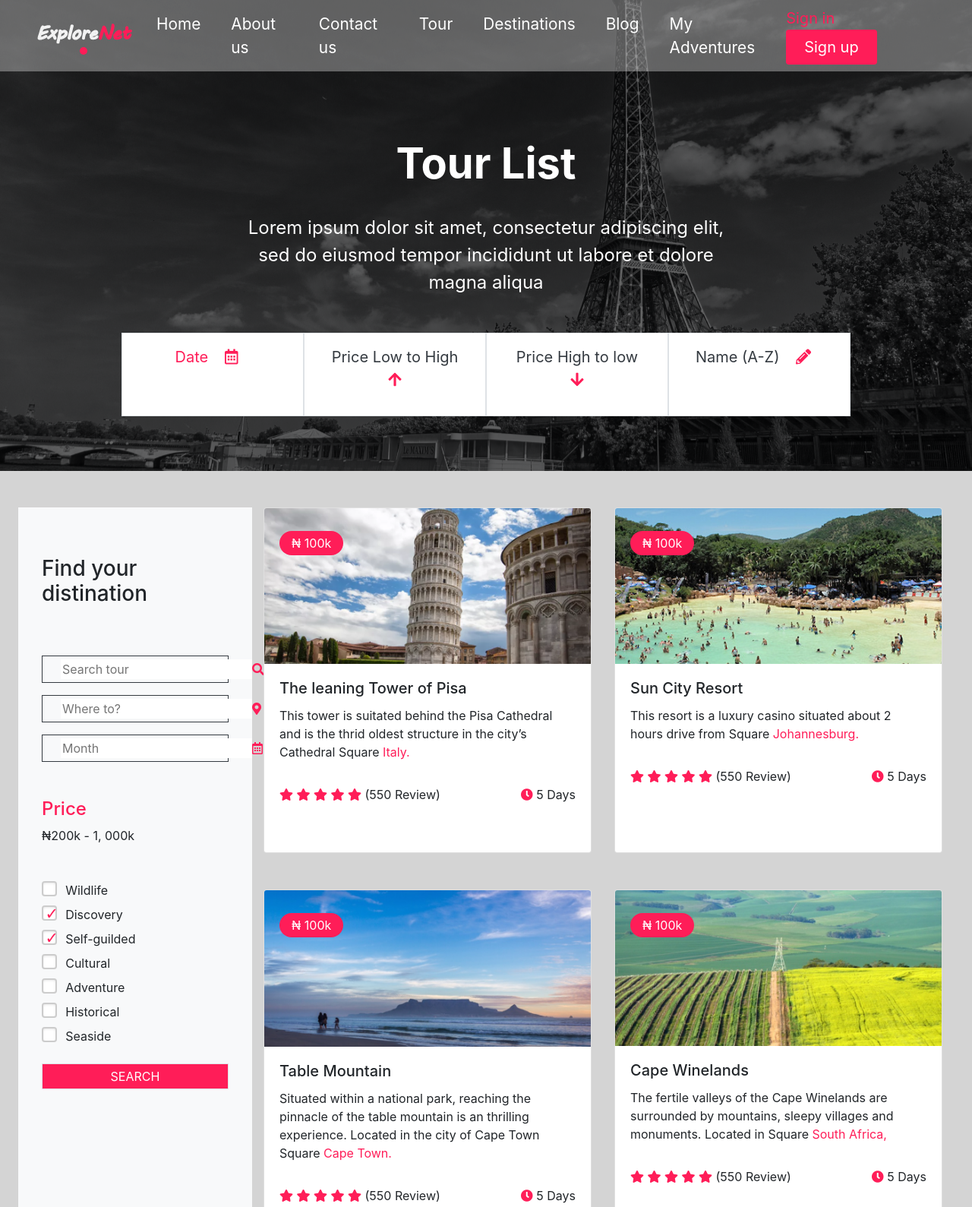
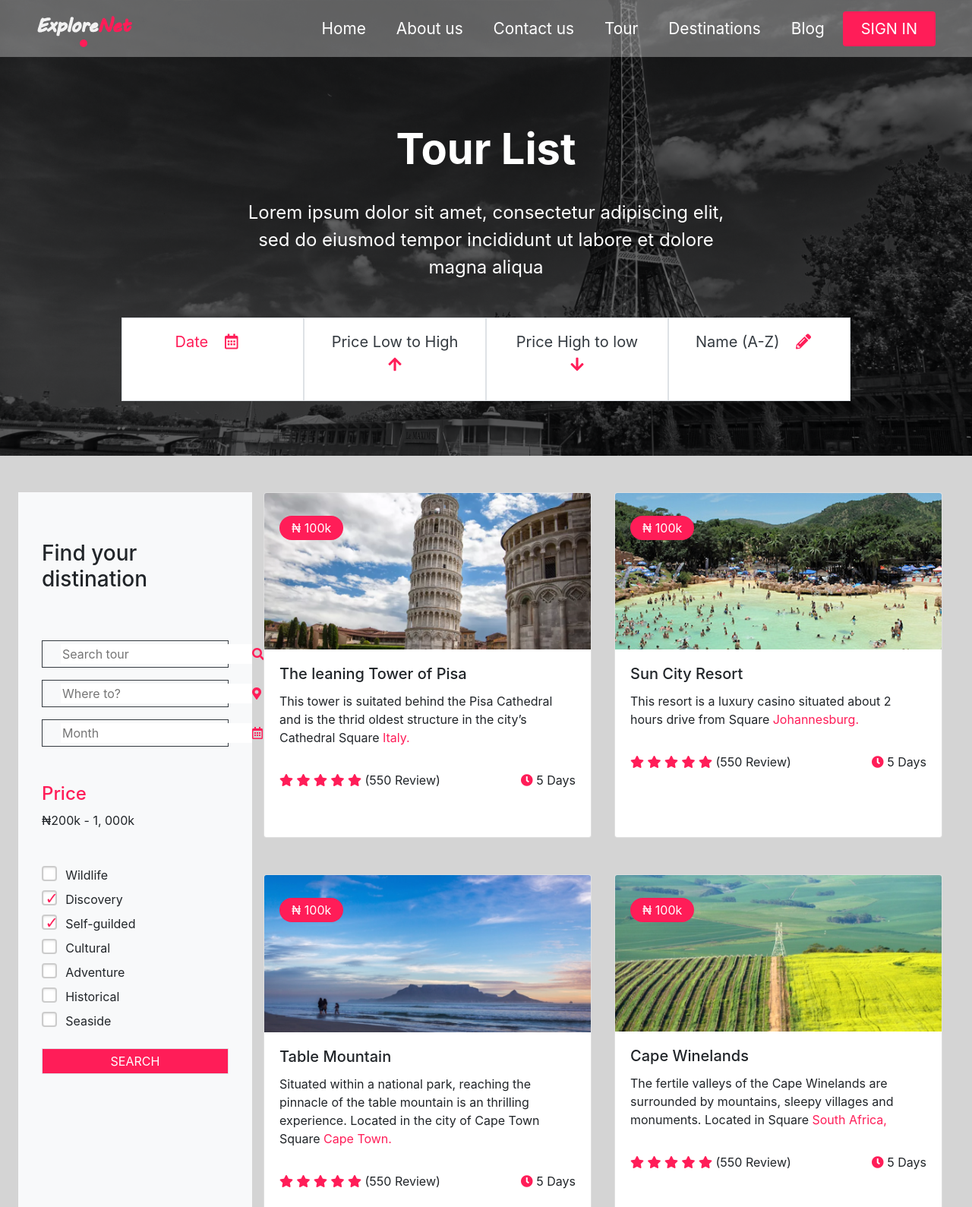
Before and after one commit to slickben/travel-deploy, a plain HTML site: page index.html in a window 1280 px wide. Shown: the top 1589 px of the page at 76% size. Drawn offline with nearby package versions, Linux system fonts and the light colour scheme; files whose address does not match are found by name.

Commit message:
fix bug on the nav and card

```diff
--- a/index.html
+++ b/index.html
@@ -69,13 +69,11 @@
                 <li class="nav-item mr-xl-3 ml-xl-2">
                   <a class="nav-link text-white  " href="#" tabindex="-1" aria-disabled="true">Blog</a>
                 </li>
-                <li class="nav-item mr-xl-3 ml-xl-2">
-                  <a class="nav-link text-white  " href="#" tabindex="-1" aria-disabled="true">My Adventures</a>
-                </li>
+
               </ul>
               <form style="font-size: 20px;" class="form-inline my-2 my-lg-0">
-                <a class="primary-color mr-4" href=#>Sign in</a>
-                <a  class="bg-primary-color text-white rounded py-2 px-4"  href=#>Sign up</a>
+
+                <a  class="bg-primary-color text-white rounded py-2 px-4"  href=#>SIGN IN</a>
               </form>
             </div>
           </nav>
@@ -167,7 +165,9 @@
             <div class="col-xl-6">
               <div class="card mb-5 custom-mh" >
                 <div class="position-relative">
+                  <a href="#">
                     <img src="./images/tour/GettyImages-695281734-5bbb80ee46e0fb0051895bc2 1 (1).png" class="card-img-top"  alt="...">
+                  </a>
                   <p style="left:  20px; top: 30px;" class="rounded-pill py-1 px-3 position-absolute bg-primary-color text-white rounded">&#8358; 100k</p>
                 </div>
 
@@ -197,7 +197,9 @@
             <div class="col-xl-6">
               <div class="card mb-5 custom-mh" >
                 <div class="position-relative">
+                  <a href="#">
                     <img src="./images/tour/sun_city_resort 1.png" class="card-img-top"  alt="...">
+                  </a>
                   <p style="left:  20px; top: 30px;" class="rounded-pill py-1 px-3 position-absolute bg-primary-color text-white rounded">&#8358; 100k</p>
                 </div>
 
@@ -227,7 +229,9 @@
             <div class="col-xl-6">
               <div class="card mb-5 custom-mh" >
                 <div class="position-relative">
+                  <a href="#">
                     <img src="./images/tour/table_mountain 1.png" class="card-img-top"  alt="...">
+                  </a>
                   <p style="left:  20px; top: 30px;" class="rounded-pill py-1 px-3 position-absolute bg-primary-color text-white rounded">&#8358; 100k</p>
                 </div>
 
@@ -258,7 +262,9 @@
             <div class="col-xl-6">
               <div class="card mb-5 custom-mh" >
                 <div class="position-relative">
+                  <a href="#">
                     <img src="./images/tour/cape_winelands 1.png" class="card-img-top"  alt="...">
+                  </a>
                   <p style="left:  20px; top: 30px;" class="rounded-pill py-1 px-3 position-absolute bg-primary-color text-white rounded">&#8358; 100k</p>
                 </div>
 
@@ -320,7 +326,9 @@
             <div class="col-xl-6">
               <div class="card mb-5 custom-mh" >
                 <div class="position-relative">
+                  <a href="#">
                     <img src="./images/tour/victoria_and_alfred_waterfront 1.png" class="card-img-top"  alt="...">
+                  </a>
                   <p style="left:  20px; top: 30px;" class="rounded-pill py-1 px-3 position-absolute bg-primary-color text-white rounded">&#8358; 100k</p>
                 </div>
 
@@ -351,7 +359,9 @@
             <div class="col-xl-6">
               <div class="card mb-5 custom-mh" >
                 <div class="position-relative">
+                  <a href="#">
                     <img src="./images/tour/durban 1.png" class="card-img-top"  alt="...">
+                  </a>
                   <p style="left:  20px; top: 30px;" class="rounded-pill py-1 px-3 position-absolute bg-primary-color text-white rounded">&#8358; 100k</p>
                 </div>
 
@@ -381,7 +391,9 @@
             <div class="col-xl-6">
               <div class="card mb-5 custom-mh" >
                 <div class="position-relative">
+                  <a href="#">
                     <img src="./images/tour/knysna 1.png" class="card-img-top"  alt="...">
+                  </a>
                   <p style="left:  20px; top: 30px;" class="rounded-pill py-1 px-3 position-absolute bg-primary-color text-white rounded">&#8358; 100k</p>
                 </div>
 
@@ -411,7 +423,9 @@
             <div class="col-xl-6">
               <div class="card mb-5 custom-mh" >
                 <div class="position-relative">
+                  <a href="#">
                     <img src="./images/tour/Addis.png" class="card-img-top"  alt="...">
+                  </a>
                   <p style="left:  20px; top: 30px;" class="rounded-pill py-1 px-3 position-absolute bg-primary-color text-white rounded">&#8358; 100k</p>
                 </div>
 
```
Lines whose indentation alone changed are shown as unchanged.
